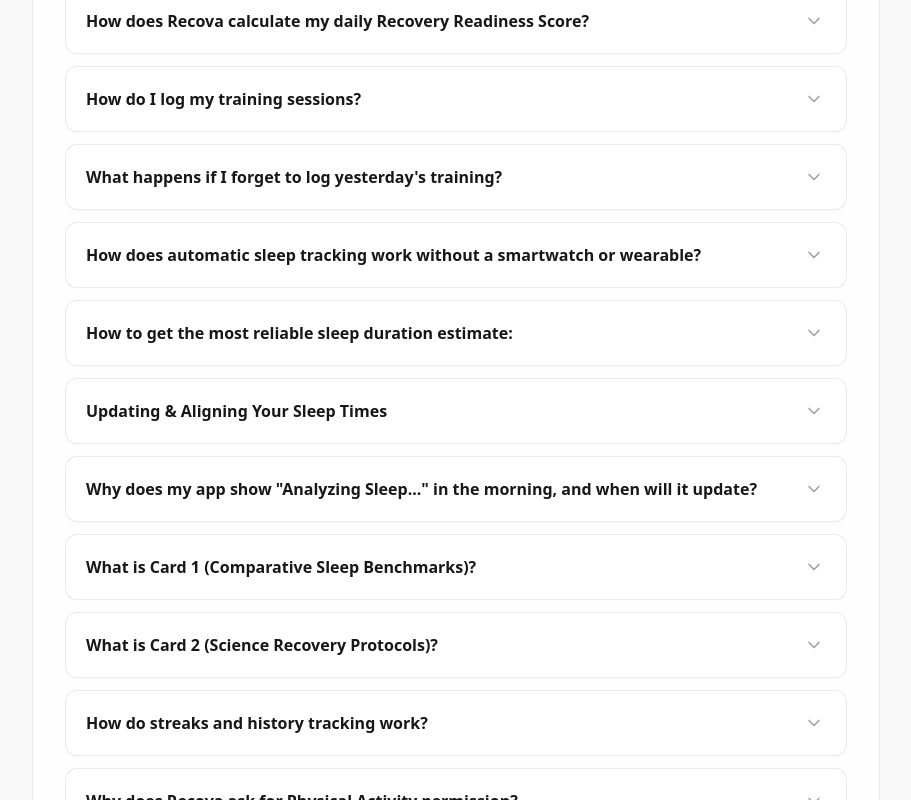
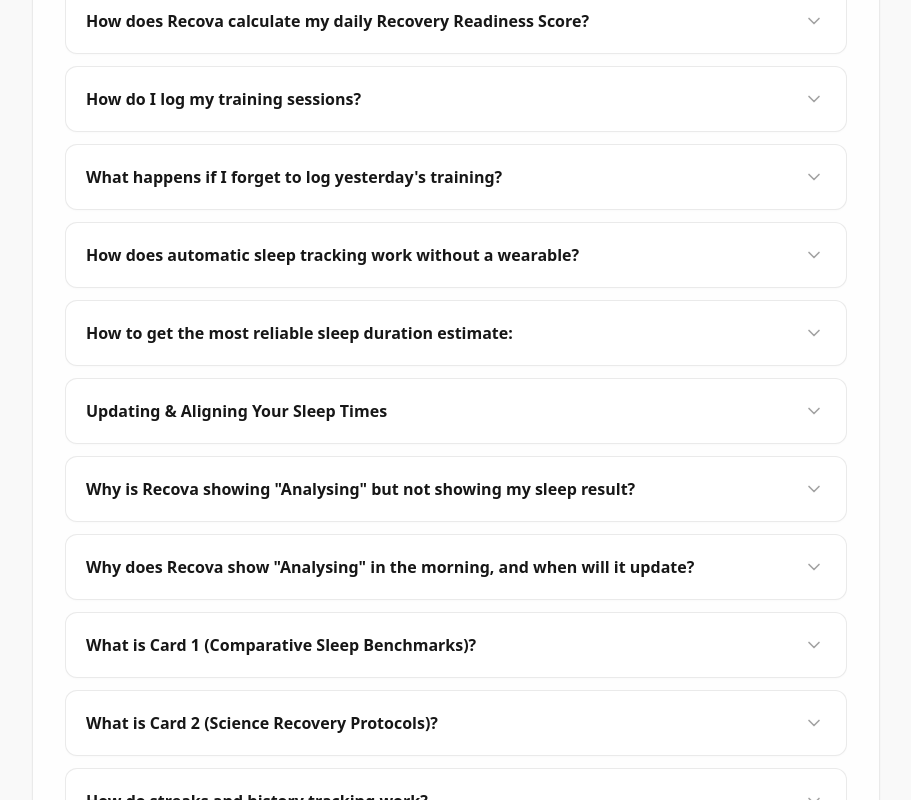
Before and after one commit to Dilli-Babu-K/recova-support, a React (Vite) app: page / in a window 1280 px wide. Shown: the part 557-1357 px from the top of the page, without its empty margins (184-1095 px from the left). Built offline with nearby package versions, Linux system fonts and the light colour scheme.

Commit message:
docs: clarify sleep tracking methodology in FAQ
Refine wording to be more concise and improve clarity regarding sensor-based sleep tracking requirements.

```diff
--- a/App.tsx
+++ b/App.tsx
@@ -45,8 +45,8 @@
     description: "Guidance for phone sensor placement, accuracy best practices, and aligning sleep times.",
     items: [
       {
-        question: "How does automatic sleep tracking work without a smartwatch or wearable?",
-        answer: "Recova uses your phone's built-in motion, stillness, and ambient light sensors to automatically estimate when you fall asleep and when you wake up. Everything is evaluated **100% locally on your phone's processor**—with zero uncomfortable wristbands, rings, or chest straps required."
+        question: "How does automatic sleep tracking work without a wearable?",
+        answer: "Recova uses your phone's movement and surrounding-light signals to automatically estimate your sleep and wake times. Just keep your phone nearby while you sleep — no smartwatch, ring, or wearable is required."
       },
       {
         question: "How to get the most reliable sleep duration estimate:",
@@ -65,8 +65,12 @@
     description: "Why the morning evaluation phase appears and when your sleep summary updates.",
     items: [
       {
-        question: "Why does my app show \"Analyzing Sleep...\" in the morning, and when will it update?",
-        answer: "* **Why it appears:** When you first wake up, Recova takes a brief window to confirm that your sleep period has genuinely concluded and that you are up for the day, rather than just shifting in bed or briefly checking the clock.\n* **When it updates:**\n  * **Automatic Morning Update:** Typically within 15 to 60 minutes of normal morning phone activity, your sleep duration estimate and morning Recovery Score are published.\n  * **Instant Confirmation:** You can tap the sleep card at any time to confirm your rest window immediately without waiting.\n  * **Noon Cutoff:** If no overnight rest window was detected, the status clears automatically at 12:00 PM (noon)."
+        question: "Why is Recova showing \"Analysing\" but not showing my sleep result?",
+        answer: "Recova needs to run in the background to receive and process your sleep data. Some Android phones restrict background activity to save battery, which can prevent Recova from completing your sleep analysis.\n\n1. **Allow Recova to run without background power restrictions:**\n   * Open your phone's *Settings → Battery → Background power consumption / Background power management / Background activity*\n   * Find **Recova** and change its setting to: **Don't restrict background power usage** (or *No restrictions / Unrestricted*).\n   * *Note:* This setting is important because some phones use a separate background power-management system that can restrict Recova even when its App Battery setting is unrestricted.\n\n2. **Remove battery restrictions from Recova:**\n   * Open *Settings → Apps → Recova → Battery*\n   * Choose: **Unrestricted** (or *Allow background activity / Don't optimize*).\n\n3. **Allow Auto-start when available:**\n   * Some phones have *Auto-start* or *Auto-launch* settings. Make sure **Recova** is enabled.\n\n> **Important:** The exact settings and menu names vary depending on your phone brand, model, and Android version. You may see *Background power consumption*, *Background activity*, *Battery optimization*, *Battery usage*, *Auto-start*, or similar options. For the most reliable sleep analysis, make sure Recova is not restricted by either the phone's Background Power Management or its individual App Battery settings."
+      },
+      {
+        question: "Why does Recova show \"Analysing\" in the morning, and when will it update?",
+        answer: "* **Why it appears:** When you first wake up, Recova takes a brief window to confirm that your sleep period has genuinely concluded and that you are up for the day, rather than just shifting in bed or briefly checking the clock.\n* **Automatic Morning Update:** Typically within 15 to 60 minutes of normal morning phone activity, your sleep duration estimate and morning Recovery Score are published.\n* **Noon Cutoff:** If no overnight rest window was detected, the status clears automatically at 12:00 PM (noon)."
       }
     ]
   },
@@ -138,7 +142,7 @@
     items: [
       {
         question: "Issue: Sleep prediction did not appear in the morning.",
-        answer: "**Solution:**\n1. Ensure **Physical Activity** permission is set to \"Allow\" in your phone's *Settings > Apps > Recova > Permissions*.\n2. Pick up and use your phone normally for a few minutes in the morning so your device registers that you are awake.\n3. Open Recova and tap **Check In** to confirm or align your sleep duration immediately."
+        answer: "**Solution:**\n\n1. Ensure **Physical Activity** permission is set to “Allow” in your phone's *Settings → Apps → Recova → Permissions*.\n2. Pick up and use your phone normally for a few minutes in the morning so your device registers that you are awake.\n3. Make sure Recova is allowed to run without background restrictions. Go to your phone's **Battery** settings and look for *Background power consumption / Background activity / Background app management*. Find **Recova** and select **“Don't restrict,” “No restrictions,”** or **“Unrestricted,”** depending on your device.\n4. Also check *Settings → Apps → Recova → Battery* and select **“Unrestricted”** or the equivalent option, if available.\n\n> **Note:** Battery and background settings can have different names and locations depending on your phone brand and Android version."
       },
       {
         question: "Issue: Notification reminders are silent or not triggering.",
```
